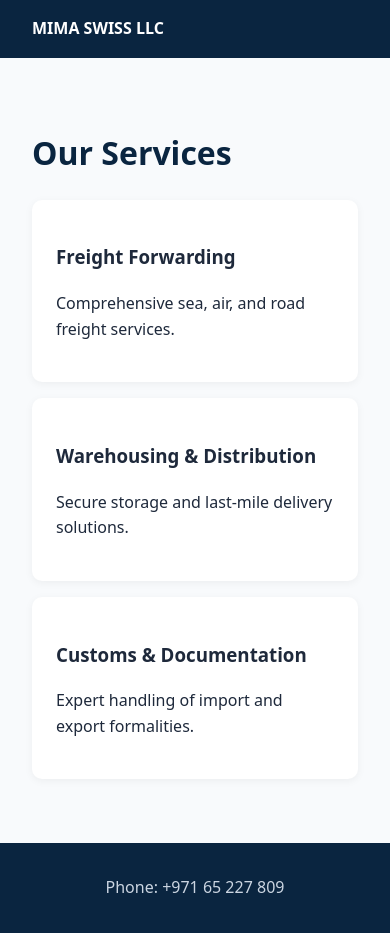
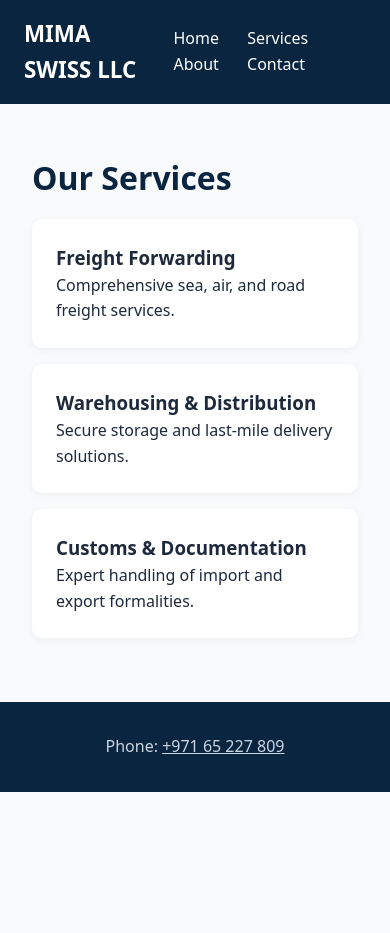
Before and after one commit to petrofit2020-create/namesilo-grok-website, a plain HTML site: page mima/services.html in a window 390 px wide. After the commit the page ends 844 px from the top, so only its background shows below. Drawn offline with Linux system fonts and the light colour scheme.

Commit message:
Add consistent navigation and clickable phone to MIMA services page

```diff
--- a/mima/services.html
+++ b/mima/services.html
@@ -5,22 +5,37 @@
 <meta name="viewport" content="width=device-width, initial-scale=1.0">
 <title>Services | MIMA SWISS LLC</title>
 <style>
-body { font-family: system-ui, sans-serif; background: #f8fafc; color: #1e293b; line-height: 1.6; margin: 0; }
-header { background: #0a2540; color: white; padding: 1rem 2rem; }
+:root { --navy: #0a2540; }
+* { box-sizing: border-box; margin: 0; padding: 0; }
+body { font-family: system-ui, sans-serif; background: #f8fafc; color: #1e293b; line-height: 1.6; }
+header { background: var(--navy); color: white; padding: 1rem 0; }
+nav { max-width: 1100px; margin: 0 auto; display: flex; justify-content: space-between; align-items: center; padding: 0 1.5rem; }
+.logo { font-size: 1.4rem; font-weight: 700; }
+.nav-links a { color: white; text-decoration: none; margin-left: 1.5rem; }
 .container { max-width: 900px; margin: 0 auto; padding: 3rem 2rem; }
-h1 { color: #0a2540; }
+h1 { color: var(--navy); }
 .card { background: white; padding: 1.5rem; border-radius: 10px; margin: 1rem 0; box-shadow: 0 2px 8px rgba(0,0,0,0.05); }
-footer { background: #0a2540; color: #cbd5e1; text-align: center; padding: 2rem; }
+footer { background: var(--navy); color: #cbd5e1; text-align: center; padding: 2rem; }
 </style>
 </head>
 <body>
-<header><strong>MIMA SWISS LLC</strong></header>
+<header>
+<nav>
+<div class="logo">MIMA SWISS LLC</div>
+<div class="nav-links">
+<a href="index.html">Home</a>
+<a href="services.html">Services</a>
+<a href="about.html">About</a>
+<a href="contact.html">Contact</a>
+</div>
+</nav>
+</header>
 <div class="container">
   <h1>Our Services</h1>
   <div class="card"><h3>Freight Forwarding</h3><p>Comprehensive sea, air, and road freight services.</p></div>
   <div class="card"><h3>Warehousing & Distribution</h3><p>Secure storage and last-mile delivery solutions.</p></div>
   <div class="card"><h3>Customs & Documentation</h3><p>Expert handling of import and export formalities.</p></div>
 </div>
-<footer>Phone: +971 65 227 809</footer>
+<footer>Phone: <a href="tel:+97165227809" style="color:#cbd5e1;">+971 65 227 809</a></footer>
 </body>
 </html>
```
